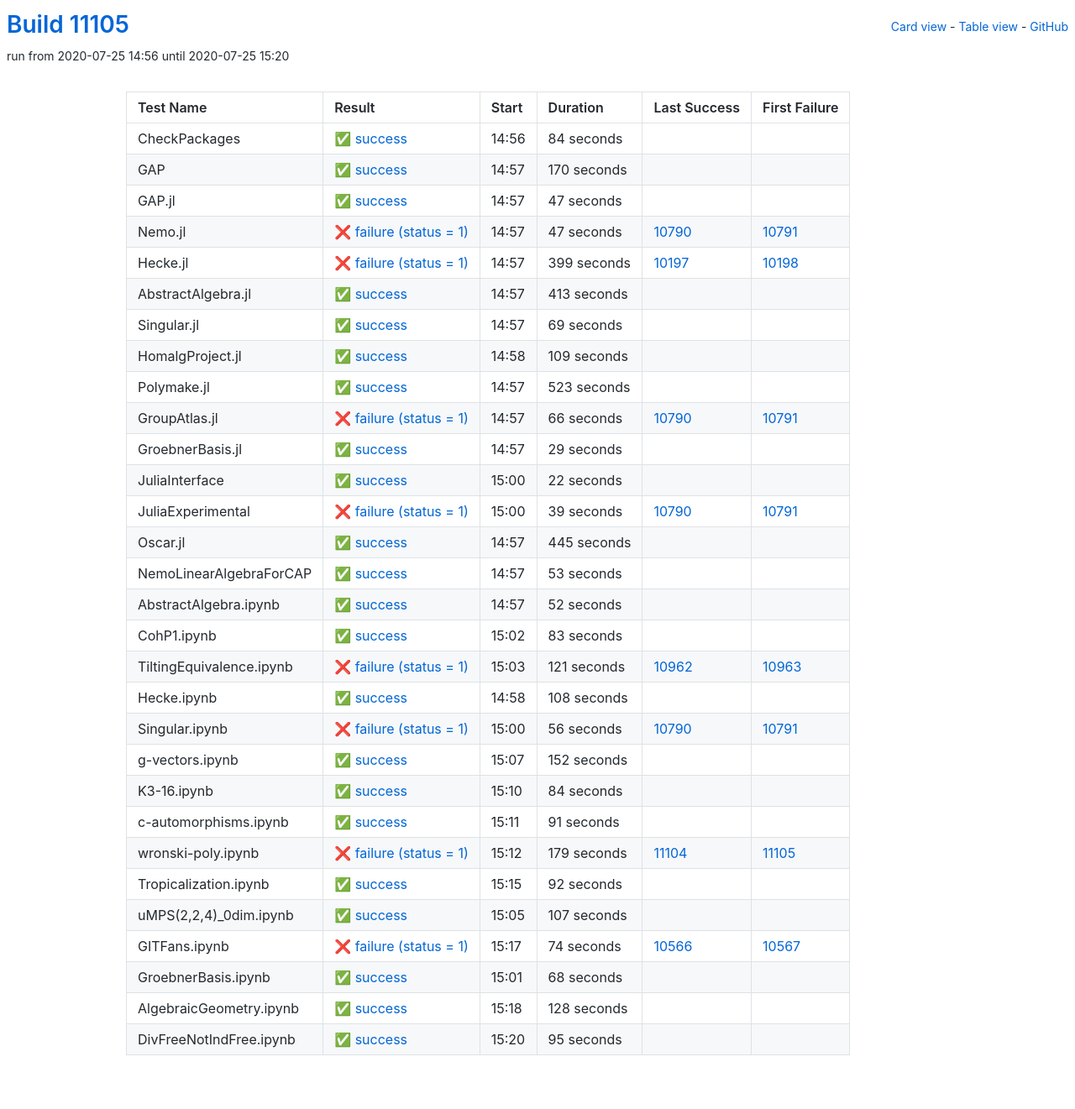
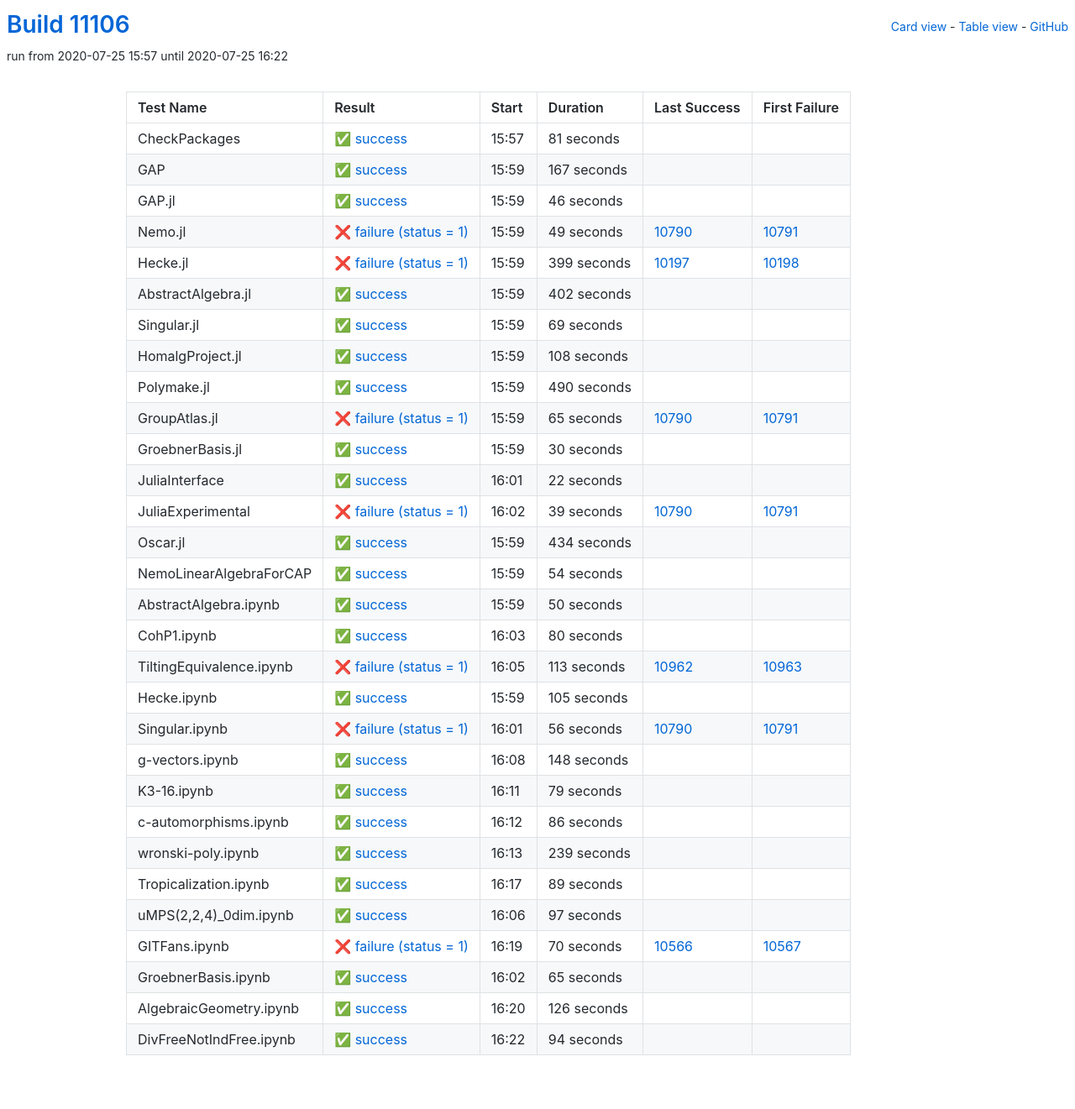
Before and after one commit to oscar-system/oscar-ci-status, a Jekyll site: the page built from table.html, in a window 1280 px wide. Shown: the whole page at 84% size. Built offline with Jekyll 4.4.1, drawn with Linux system fonts in a browser that asks for light colours.

Commit message:
Build #11106

```diff
--- a/_data/ci.yml
+++ b/_data/ci.yml
@@ -1,6 +1,6 @@
 ---
-build: 11105
-build_url: https://oscarci.mathematik.uni-kl.de/job/oscar/11105/
+build: 11106
+build_url: https://oscarci.mathematik.uni-kl.de/job/oscar/11106/
 job: oscar
 organization: oscar-system
 repo: oscar-ci-status
@@ -8,56 +8,56 @@
 tests:
 - name: CheckPackages
   id: checkpackages
-  log: https://oscarci.mathematik.uni-kl.de/job/oscar/11105/artifact/logs/build-11105/CheckPackages.log
-  start: 2020-07-25 14:56
+  log: https://oscarci.mathematik.uni-kl.de/job/oscar/11106/artifact/logs/build-11106/CheckPackages.log
+  start: 2020-07-25 15:57
   success: true
   exitcode: 0
   status: success
-  duration: 84
+  duration: 81
   last_success: false
   last_success_url:
   first_failure: false
   first_failure_url:
 - name: GAP
   id: gap
-  log: https://oscarci.mathematik.uni-kl.de/job/oscar/11105/artifact/logs/build-11105/GAP.log
-  start: 2020-07-25 14:57
+  log: https://oscarci.mathematik.uni-kl.de/job/oscar/11106/artifact/logs/build-11106/GAP.log
+  start: 2020-07-25 15:59
   success: true
   exitcode: 0
   status: success
-  duration: 170
+  duration: 167
   last_success: false
   last_success_url:
   first_failure: false
   first_failure_url:
 - name: GAP.jl
   id: gap-jl
-  log: https://oscarci.mathematik.uni-kl.de/job/oscar/11105/artifact/logs/build-11105/GAP.jl.log
-  start: 2020-07-25 14:57
+  log: https://oscarci.mathematik.uni-kl.de/job/oscar/11106/artifact/logs/build-11106/GAP.jl.log
+  start: 2020-07-25 15:59
   success: true
   exitcode: 0
   status: success
-  duration: 47
+  duration: 46
   last_success: false
   last_success_url:
   first_failure: false
   first_failure_url:
 - name: Nemo.jl
   id: nemo-jl
-  log: https://oscarci.mathematik.uni-kl.de/job/oscar/11105/artifact/logs/build-11105/Nemo.jl.log
-  start: 2020-07-25 14:57
+  log: https://oscarci.mathematik.uni-kl.de/job/oscar/11106/artifact/logs/build-11106/Nemo.jl.log
+  start: 2020-07-25 15:59
   success: false
   exitcode: 1
   status: failure
-  duration: 47
+  duration: 49
   last_success: 10790
   last_success_url: https://oscarci.mathematik.uni-kl.de/job/oscar/10790/
   first_failure: 10791
   first_failure_url: https://oscarci.mathematik.uni-kl.de/job/oscar/10791/
 - name: Hecke.jl
   id: hecke-jl
-  log: https://oscarci.mathematik.uni-kl.de/job/oscar/11105/artifact/logs/build-11105/Hecke.jl.log
-  start: 2020-07-25 14:57
+  log: https://oscarci.mathematik.uni-kl.de/job/oscar/11106/artifact/logs/build-11106/Hecke.jl.log
+  start: 2020-07-25 15:59
   success: false
   exitcode: 1
   status: failure
@@ -68,20 +68,20 @@
   first_failure_url: https://oscarci.mathematik.uni-kl.de/job/oscar/10198/
 - name: AbstractAlgebra.jl
   id: abstractalgebra-jl
-  log: https://oscarci.mathematik.uni-kl.de/job/oscar/11105/artifact/logs/build-11105/AbstractAlgebra.jl.log
-  start: 2020-07-25 14:57
+  log: https://oscarci.mathematik.uni-kl.de/job/oscar/11106/artifact/logs/build-11106/AbstractAlgebra.jl.log
+  start: 2020-07-25 15:59
   success: true
   exitcode: 0
   status: success
-  duration: 413
+  duration: 402
   last_success: false
   last_success_url:
   first_failure: false
   first_failure_url:
 - name: Singular.jl
   id: singular-jl
-  log: https://oscarci.mathematik.uni-kl.de/job/oscar/11105/artifact/logs/build-11105/Singular.jl.log
-  start: 2020-07-25 14:57
+  log: https://oscarci.mathematik.uni-kl.de/job/oscar/11106/artifact/logs/build-11106/Singular.jl.log
+  start: 2020-07-25 15:59
   success: true
   exitcode: 0
   status: success
@@ -92,56 +92,56 @@
   first_failure_url:
 - name: HomalgProject.jl
   id: homalgproject-jl
-  log: https://oscarci.mathematik.uni-kl.de/job/oscar/11105/artifact/logs/build-11105/HomalgProject.jl.log
-  start: 2020-07-25 14:58
+  log: https://oscarci.mathematik.uni-kl.de/job/oscar/11106/artifact/logs/build-11106/HomalgProject.jl.log
+  start: 2020-07-25 15:59
   success: true
   exitcode: 0
   status: success
-  duration: 109
+  duration: 108
   last_success: false
   last_success_url:
   first_failure: false
   first_failure_url:
 - name: Polymake.jl
   id: polymake-jl
-  log: https://oscarci.mathematik.uni-kl.de/job/oscar/11105/artifact/logs/build-11105/Polymake.jl.log
-  start: 2020-07-25 14:57
+  log: https://oscarci.mathematik.uni-kl.de/job/oscar/11106/artifact/logs/build-11106/Polymake.jl.log
+  start: 2020-07-25 15:59
   success: true
   exitcode: 0
   status: success
-  duration: 523
+  duration: 490
   last_success: false
   last_success_url:
   first_failure: false
   first_failure_url:
 - name: GroupAtlas.jl
   id: groupatlas-jl
-  log: https://oscarci.mathematik.uni-kl.de/job/oscar/11105/artifact/logs/build-11105/GroupAtlas.jl.log
-  start: 2020-07-25 14:57
+  log: https://oscarci.mathematik.uni-kl.de/job/oscar/11106/artifact/logs/build-11106/GroupAtlas.jl.log
+  start: 2020-07-25 15:59
   success: false
   exitcode: 1
   status: failure
-  duration: 66
+  duration: 65
   last_success: 10790
   last_success_url: https://oscarci.mathematik.uni-kl.de/job/oscar/10790/
   first_failure: 10791
   first_failure_url: https://oscarci.mathematik.uni-kl.de/job/oscar/10791/
 - name: GroebnerBasis.jl
   id: groebnerbasis-jl
-  log: https://oscarci.mathematik.uni-kl.de/job/oscar/11105/artifact/logs/build-11105/GroebnerBasis.jl.log
-  start: 2020-07-25 14:57
+  log: https://oscarci.mathematik.uni-kl.de/job/oscar/11106/artifact/logs/build-11106/GroebnerBasis.jl.log
+  start: 2020-07-25 15:59
   success: true
   exitcode: 0
   status: success
-  duration: 29
+  duration: 30
   last_success: false
   last_success_url:
   first_failure: false
   first_failure_url:
 - name: JuliaInterface
   id: juliainterface
-  log: https://oscarci.mathematik.uni-kl.de/job/oscar/11105/artifact/logs/build-11105/JuliaInterface.log
-  start: 2020-07-25 15:00
+  log: https://oscarci.mathematik.uni-kl.de/job/oscar/11106/artifact/logs/build-11106/JuliaInterface.log
+  start: 2020-07-25 16:01
   success: true
   exitcode: 0
   status: success
@@ -152,8 +152,8 @@
   first_failure_url:
 - name: JuliaExperimental
   id: juliaexperimental
-  log: https://oscarci.mathematik.uni-kl.de/job/oscar/11105/artifact/logs/build-11105/JuliaExperimental.log
-  start: 2020-07-25 15:00
+  log: https://oscarci.mathematik.uni-kl.de/job/oscar/11106/artifact/logs/build-11106/JuliaExperimental.log
+  start: 2020-07-25 16:02
   success: false
   exitcode: 1
   status: failure
@@ -164,80 +164,80 @@
   first_failure_url: https://oscarci.mathematik.uni-kl.de/job/oscar/10791/
 - name: Oscar.jl
   id: oscar-jl
-  log: https://oscarci.mathematik.uni-kl.de/job/oscar/11105/artifact/logs/build-11105/Oscar.jl.log
-  start: 2020-07-25 14:57
+  log: https://oscarci.mathematik.uni-kl.de/job/oscar/11106/artifact/logs/build-11106/Oscar.jl.log
+  start: 2020-07-25 15:59
   success: true
   exitcode: 0
   status: success
-  duration: 445
+  duration: 434
   last_success: false
   last_success_url:
   first_failure: false
   first_failure_url:
 - name: NemoLinearAlgebraForCAP
   id: nemolinearalgebraforcap
-  log: https://oscarci.mathematik.uni-kl.de/job/oscar/11105/artifact/logs/build-11105/NemoLinearAlgebraForCAP.log
-  start: 2020-07-25 14:57
+  log: https://oscarci.mathematik.uni-kl.de/job/oscar/11106/artifact/logs/build-11106/NemoLinearAlgebraForCAP.log
+  start: 2020-07-25 15:59
   success: true
   exitcode: 0
   status: success
-  duration: 53
+  duration: 54
   last_success: false
   last_success_url:
   first_failure: false
   first_failure_url:
 - name: AbstractAlgebra.ipynb
   id: abstractalgebra-ipynb
-  log: https://oscarci.mathematik.uni-kl.de/job/oscar/11105/artifact/logs/build-11105/AbstractAlgebra.ipynb.log
-  start: 2020-07-25 14:57
+  log: https://oscarci.mathematik.uni-kl.de/job/oscar/11106/artifact/logs/build-11106/AbstractAlgebra.ipynb.log
+  start: 2020-07-25 15:59
   success: true
   exitcode: 0
   status: success
-  duration: 52
+  duration: 50
   last_success: false
   last_success_url:
   first_failure: false
   first_failure_url:
 - name: CohP1.ipynb
   id: cohp1-ipynb
-  log: https://oscarci.mathematik.uni-kl.de/job/oscar/11105/artifact/logs/build-11105/CohP1.ipynb.log
-  start: 2020-07-25 15:02
+  log: https://oscarci.mathematik.uni-kl.de/job/oscar/11106/artifact/logs/build-11106/CohP1.ipynb.log
+  start: 2020-07-25 16:03
   success: true
   exitcode: 0
   status: success
-  duration: 83
+  duration: 80
   last_success: false
   last_success_url:
   first_failure: false
   first_failure_url:
 - name: TiltingEquivalence.ipynb
   id: tiltingequivalence-ipynb
-  log: https://oscarci.mathematik.uni-kl.de/job/oscar/11105/artifact/logs/build-11105/TiltingEquivalence.ipynb.log
-  start: 2020-07-25 15:03
+  log: https://oscarci.mathematik.uni-kl.de/job/oscar/11106/artifact/logs/build-11106/TiltingEquivalence.ipynb.log
+  start: 2020-07-25 16:05
   success: false
   exitcode: 1
   status: failure
-  duration: 121
+  duration: 113
   last_success: 10962
   last_success_url: https://oscarci.mathematik.uni-kl.de/job/oscar/10962/
   first_failure: 10963
   first_failure_url: https://oscarci.mathematik.uni-kl.de/job/oscar/10963/
 - name: Hecke.ipynb
   id: hecke-ipynb
-  log: https://oscarci.mathematik.uni-kl.de/job/oscar/11105/artifact/logs/build-11105/Hecke.ipynb.log
-  start: 2020-07-25 14:58
+  log: https://oscarci.mathematik.uni-kl.de/job/oscar/11106/artifact/logs/build-11106/Hecke.ipynb.log
+  start: 2020-07-25 15:59
   success: true
   exitcode: 0
   status: success
-  duration: 108
+  duration: 105
   last_success: false
   last_success_url:
   first_failure: false
   first_failure_url:
 - name: Singular.ipynb
   id: singular-ipynb
-  log: https://oscarci.mathematik.uni-kl.de/job/oscar/11105/artifact/logs/build-11105/Singular.ipynb.log
-  start: 2020-07-25 15:00
+  log: https://oscarci.mathematik.uni-kl.de/job/oscar/11106/artifact/logs/build-11106/Singular.ipynb.log
+  start: 2020-07-25 16:01
   success: false
   exitcode: 1
   status: failure
@@ -248,120 +248,120 @@
   first_failure_url: https://oscarci.mathematik.uni-kl.de/job/oscar/10791/
 - name: g-vectors.ipynb
   id: g-vectors-ipynb
-  log: https://oscarci.mathematik.uni-kl.de/job/oscar/11105/artifact/logs/build-11105/g-vectors.ipynb.log
-  start: 2020-07-25 15:07
+  log: https://oscarci.mathematik.uni-kl.de/job/oscar/11106/artifact/logs/build-11106/g-vectors.ipynb.log
+  start: 2020-07-25 16:08
   success: true
   exitcode: 0
   status: success
-  duration: 152
+  duration: 148
   last_success: false
   last_success_url:
   first_failure: false
   first_failure_url:
 - name: K3-16.ipynb
   id: k3-16-ipynb
-  log: https://oscarci.mathematik.uni-kl.de/job/oscar/11105/artifact/logs/build-11105/K3-16.ipynb.log
-  start: 2020-07-25 15:10
+  log: https://oscarci.mathematik.uni-kl.de/job/oscar/11106/artifact/logs/build-11106/K3-16.ipynb.log
+  start: 2020-07-25 16:11
   success: true
   exitcode: 0
   status: success
-  duration: 84
+  duration: 79
   last_success: false
   last_success_url:
   first_failure: false
   first_failure_url:
 - name: c-automorphisms.ipynb
   id: c-automorphisms-ipynb
-  log: https://oscarci.mathematik.uni-kl.de/job/oscar/11105/artifact/logs/build-11105/c-automorphisms.ipynb.log
-  start: 2020-07-25 15:11
+  log: https://oscarci.mathematik.uni-kl.de/job/oscar/11106/artifact/logs/build-11106/c-automorphisms.ipynb.log
+  start: 2020-07-25 16:12
   success: true
   exitcode: 0
   status: success
-  duration: 91
+  duration: 86
   last_success: false
   last_success_url:
   first_failure: false
   first_failure_url:
 - name: wronski-poly.ipynb
   id: wronski-poly-ipynb
-  log: https://oscarci.mathematik.uni-kl.de/job/oscar/11105/artifact/logs/build-11105/wronski-poly.ipynb.log
-  start: 2020-07-25 15:12
-  success: false
-  exitcode: 1
-  status: failure
-  duration: 179
-  last_success: 11104
-  last_success_url: https://oscarci.mathematik.uni-kl.de/job/oscar/11104/
-  first_failure: 11105
-  first_failure_url: https://oscarci.mathematik.uni-kl.de/job/oscar/11105/
-- name: Tropicalization.ipynb
-  id: tropicalization-ipynb
-  log: https://oscarci.mathematik.uni-kl.de/job/oscar/11105/artifact/logs/build-11105/Tropicalization.ipynb.log
-  start: 2020-07-25 15:15
+  log: https://oscarci.mathematik.uni-kl.de/job/oscar/11106/artifact/logs/build-11106/wronski-poly.ipynb.log
+  start: 2020-07-25 16:13
   success: true
   exitcode: 0
   status: success
-  duration: 92
+  duration: 239
+  last_success: false
+  last_success_url:
+  first_failure: false
+  first_failure_url:
+- name: Tropicalization.ipynb
+  id: tropicalization-ipynb
+  log: https://oscarci.mathematik.uni-kl.de/job/oscar/11106/artifact/logs/build-11106/Tropicalization.ipynb.log
+  start: 2020-07-25 16:17
+  success: true
+  exitcode: 0
+  status: success
+  duration: 89
   last_success: false
   last_success_url:
   first_failure: false
   first_failure_url:
 - name: uMPS(2,2,4)_0dim.ipynb
   id: umps-2-2-4-0dim-ipynb
-  log: https://oscarci.mathematik.uni-kl.de/job/oscar/11105/artifact/logs/build-11105/uMPS-2-2-4-_0dim.ipynb.log
-  start: 2020-07-25 15:05
+  log: https://oscarci.mathematik.uni-kl.de/job/oscar/11106/artifact/logs/build-11106/uMPS-2-2-4-_0dim.ipynb.log
+  start: 2020-07-25 16:06
   success: true
   exitcode: 0
   status: success
-  duration: 107
+  duration: 97
   last_success: false
   last_success_url:
   first_failure: false
   first_failure_url:
 - name: GITFans.ipynb
   id: gitfans-ipynb
-  log: https://oscarci.mathematik.uni-kl.de/job/oscar/11105/artifact/logs/build-11105/GITFans.ipynb.log
-  start: 2020-07-25 15:17
+  log: https://oscarci.mathematik.uni-kl.de/job/oscar/11106/artifact/logs/build-11106/GITFans.ipynb.log
+  start: 2020-07-25 16:19
   success: false
   exitcode: 1
   status: failure
-  duration: 74
+  duration: 70
   last_success: 10566
   last_success_url: https://oscarci.mathematik.uni-kl.de/job/oscar/10566/
   first_failure: 10567
   first_failure_url: https://oscarci.mathematik.uni-kl.de/job/oscar/10567/
 - name: GroebnerBasis.ipynb
   id: groebnerbasis-ipynb
-  log: https://oscarci.mathematik.uni-kl.de/job/oscar/11105/artifact/logs/build-11105/GroebnerBasis.ipynb.log
-  start: 2020-07-25 15:01
+  log: https://oscarci.mathematik.uni-kl.de/job/oscar/11106/artifact/logs/build-11106/GroebnerBasis.ipynb.log
+  start: 2020-07-25 16:02
   success: true
   exitcode: 0
   status: success
-  duration: 68
+  duration: 65
   last_success: false
   last_success_url:
   first_failure: false
   first_failure_url:
 - name: AlgebraicGeometry.ipynb
   id: algebraicgeometry-ipynb
-  log: https://oscarci.mathematik.uni-kl.de/job/oscar/11105/artifact/logs/build-11105/AlgebraicGeometry.ipynb.log
-  start: 2020-07-25 15:18
+  log: https://oscarci.mathematik.uni-kl.de/job/oscar/11106/artifact/logs/build-11106/AlgebraicGeometry.ipynb.log
+  start: 2020-07-25 16:20
   success: true
   exitcode: 0
   status: success
-  duration: 128
+  duration: 126
   last_success: false
   last_success_url:
   first_failure: false
   first_failure_url:
 - name: DivFreeNotIndFree.ipynb
   id: divfreenotindfree-ipynb
-  log: https://oscarci.mathematik.uni-kl.de/job/oscar/11105/artifact/logs/build-11105/DivFreeNotIndFree.ipynb.log
-  start: 2020-07-25 15:20
+  log: https://oscarci.mathematik.uni-kl.de/job/oscar/11106/artifact/logs/build-11106/DivFreeNotIndFree.ipynb.log
+  start: 2020-07-25 16:22
   success: true
   exitcode: 0
   status: success
-  duration: 95
+  duration: 94
   last_success: false
   last_success_url:
   first_failure: false
```
Also changed, not shown: README.md.
